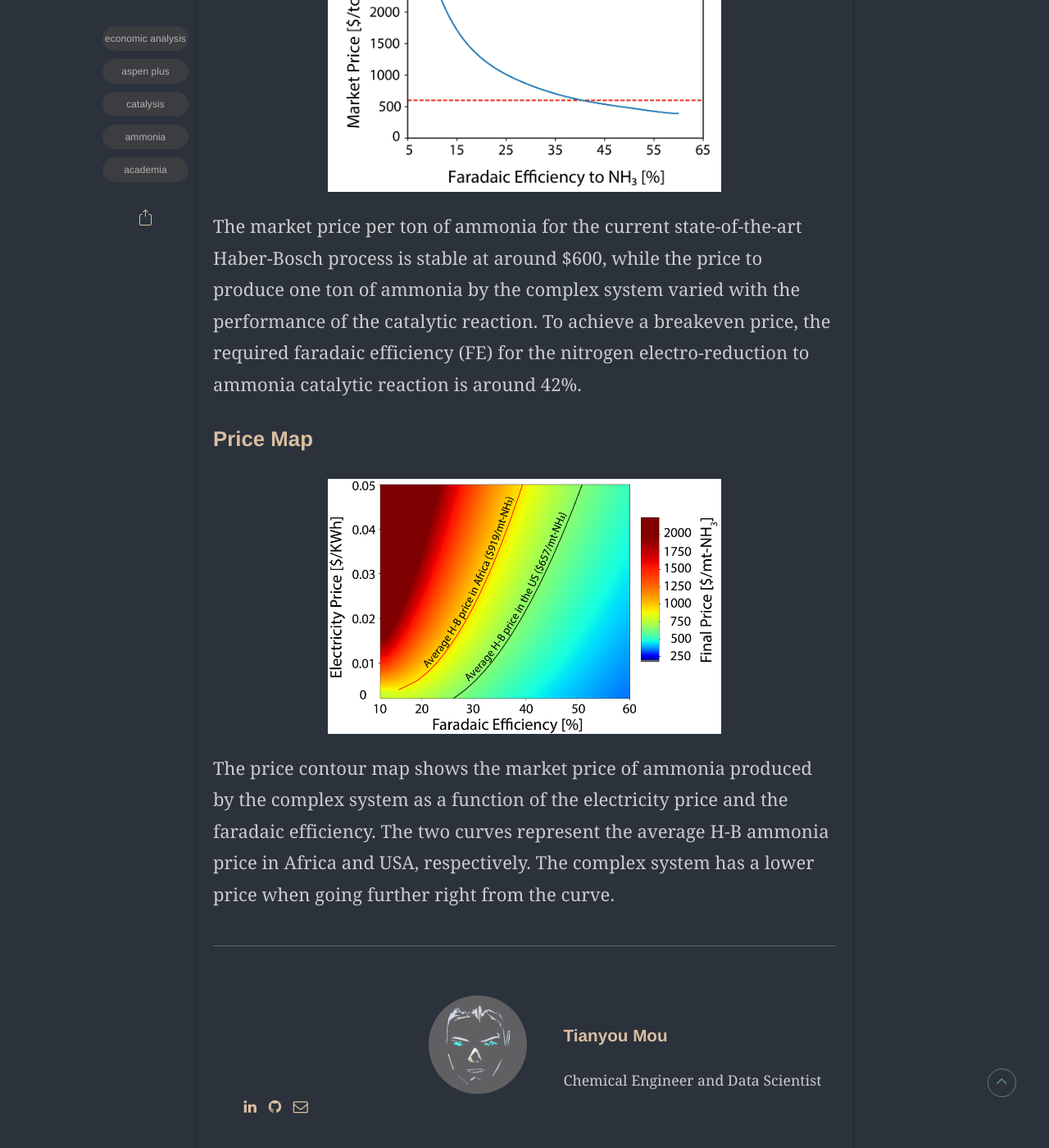
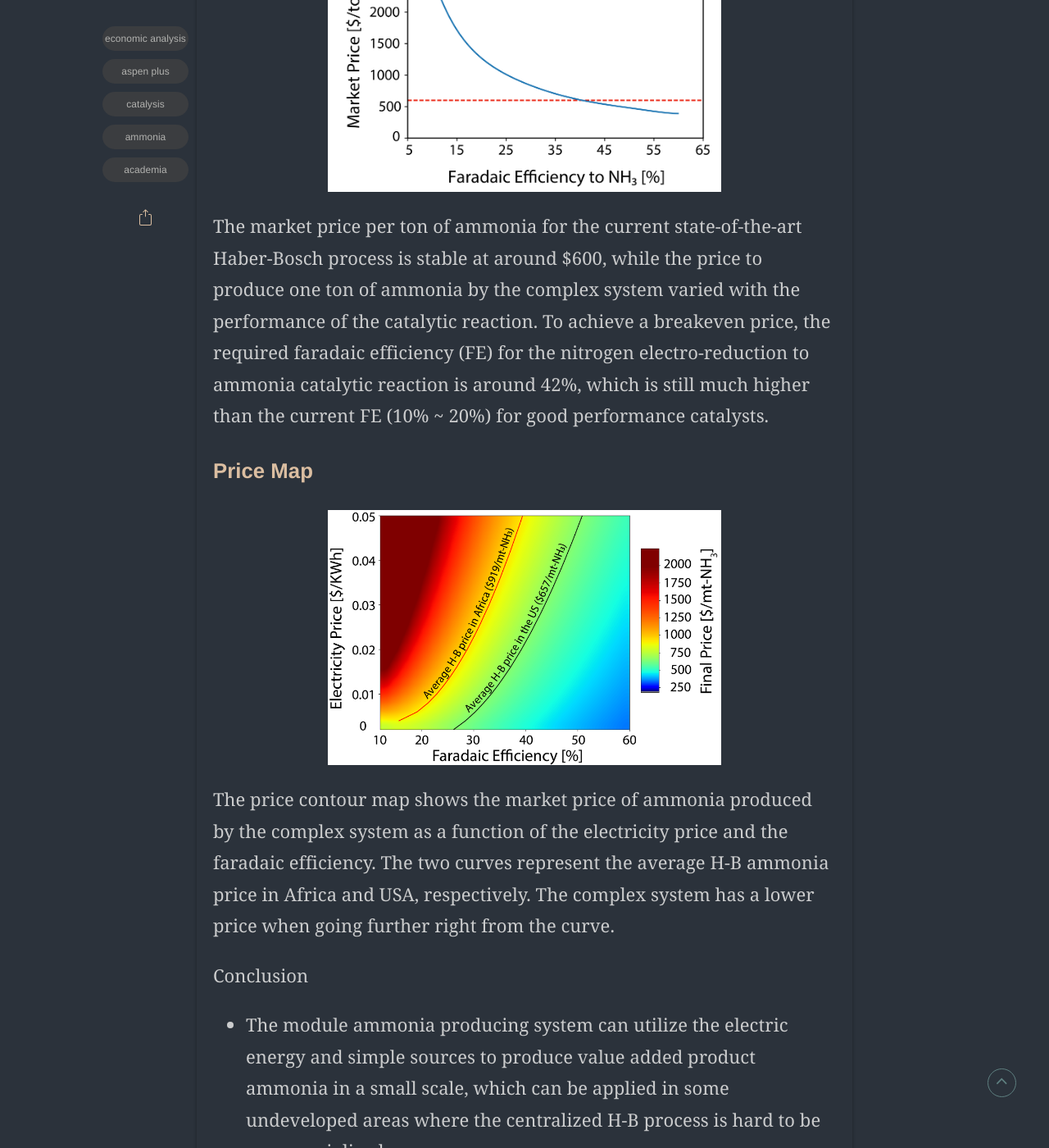
Before and after one commit to mutianyou2013/mutianyou2013.github.io, a Jekyll site: the page built from _posts/2021-04-28-Ammonia.md, in a window 1280 px wide and 1400 px high, scrolled down 7100 px. Shown: the whole window at 82% size. Built offline with Jekyll 4.4.1, drawn with Linux system fonts in a browser that asks for light colours; some web fonts are replaced; comment, search, counter and statistics services are not loaded; some of the changed text lies outside the part shown.

Commit message:
Update 2021-04-28-Ammonia.md

```diff
--- a/_posts/2021-04-28-Ammonia.md
+++ b/_posts/2021-04-28-Ammonia.md
@@ -52,10 +52,16 @@ The ammonia producing system is a module system, which can be connected with eac
 
 <center><img src="./assets/img/posts/20210428/plot.png" width="480"></center>
 
-The market price per ton of ammonia for the current state-of-the-art Haber-Bosch process is stable at around $600, while the price to produce one ton of ammonia by the complex system varied with the performance of the catalytic reaction. To achieve a breakeven price, the required faradaic efficiency (FE) for the nitrogen electro-reduction to ammonia catalytic reaction is around 42%.
+The market price per ton of ammonia for the current state-of-the-art Haber-Bosch process is stable at around $600, while the price to produce one ton of ammonia by the complex system varied with the performance of the catalytic reaction. To achieve a breakeven price, the required faradaic efficiency (FE) for the nitrogen electro-reduction to ammonia catalytic reaction is around 42%, which is still much higher than the current FE (10% ~ 20%) for good performance catalysts.
 
 ### Price Map
 
 <center><img src="./assets/img/posts/20210428/con.png" width="480"></center>
 
 The price contour map shows the market price of ammonia produced by the complex system as a function of the electricity price and the faradaic efficiency. The two curves represent the average H-B ammonia price in Africa and USA, respectively. The complex system has a lower price when going further right from the curve.
+
+Conclusion
+
+- The module ammonia producing system can utilize the electric energy and simple sources to produce value added product ammonia in a small scale, which can be applied in some undeveloped areas where the centralized H-B process is hard to be commercialized.
+
+- The current performance of catalysts cannot achieve the requirement of the facility, so further developments are needed.
```
